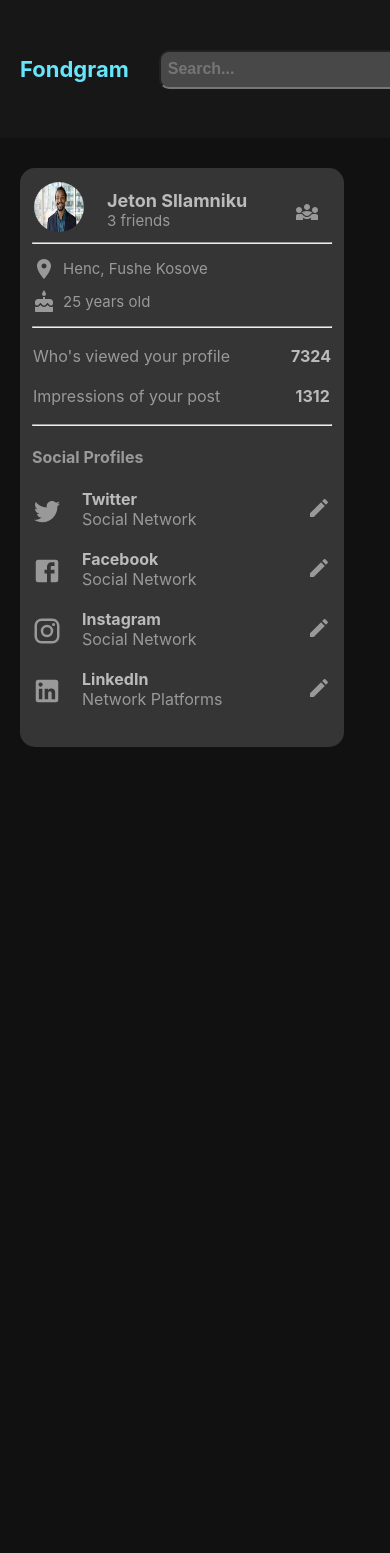
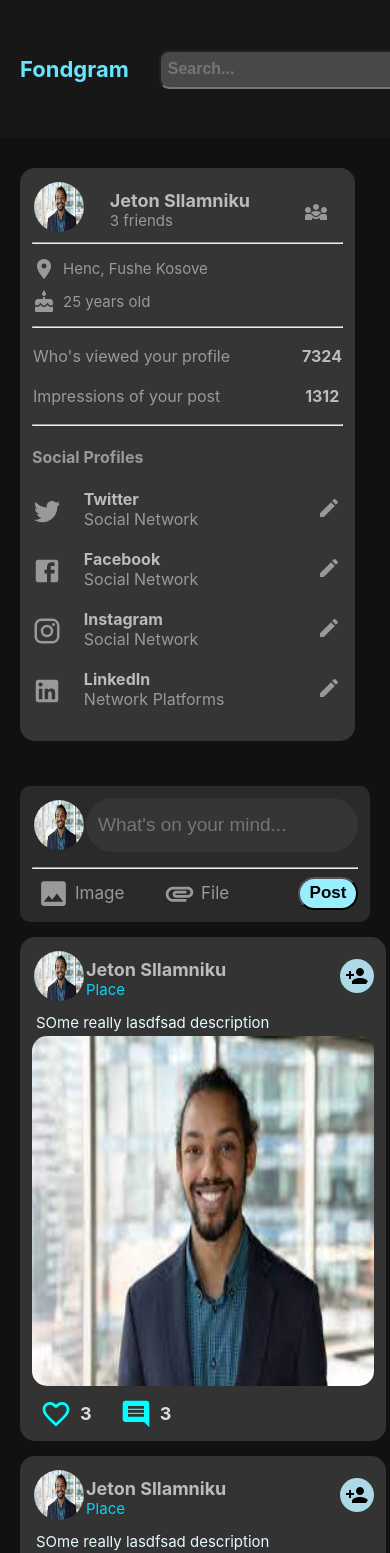
Before and after one commit to fondgram/view, a React (Create React App) app in the folder fondgram/: page / in a window 390 px wide. Shown: the top 1553 px of the page. Built offline with nearby package versions, Linux system fonts and the light colour scheme.

Commit message:
Added PostCard + added some responsivity

```diff
--- a/fondgram/src/Components/Navbar/Navbar.css
+++ b/fondgram/src/Components/Navbar/Navbar.css
@@ -3,6 +3,7 @@ nav {
     justify-content: space-between;
     padding: 0 5%;
     background-color: #171717;
+    max-width: 100%;
 }
 
 
--- a/fondgram/src/Components/PostCard/PostCard.css
+++ b/fondgram/src/Components/PostCard/PostCard.css
@@ -1,8 +1,78 @@
 .post__card {
-    max-width: 550px;
-    height: 500px;
+    width: 550px;
+    height: 505px;
     background-color: #333;
     margin: 15px;
     padding: 12px;
     border-radius: 15px;
 }
+
+
+.post__card .upper__part {
+    display: grid;
+    grid-template-columns: 1.7fr 8fr 1fr;
+}
+
+.post__card .upper__part .info {
+    display: flex;
+    flex-direction: column;
+}
+
+.post__card .upper__part .full__name {
+    margin: 0;
+    margin-top: 10px;
+    font-size: 18px;
+    font-weight: 700;
+    color: #bbb
+}
+
+.post__card .upper__part .location {
+    margin: 0;
+    font-size: 15px;
+    color: #00D5FA
+}
+
+.post__card .bottom__part .post__image {
+    width: 100%;
+    min-width: 300px;
+    border-radius: 15px;
+    height: 90%;
+    min-height: 350px;
+}
+
+.post__card .bottom__part .description {
+    font-size: 15px;
+    color: #E6FBFF;
+    margin: 4px;
+    margin-top: 10px;
+}
+
+.post__card .bottom__part>div {
+    display: flex;
+    gap: 20px;
+
+}
+
+.post__card .bottom__part .likes,
+.post__card .bottom__part .comments {
+    display: flex;
+    color: #ddd;
+    font-size: 18px;
+    font-weight: 700;
+    align-items: center;
+}
+
+
+.post__card .bottom__part .icon:hover {
+    border-radius: 10px;
+    background-color: #484848;
+
+}
+
+@media screen and (max-width:678px) {
+    .post__card {
+        width: 90%;
+        min-width: 300px;
+        height: 480px;
+    }
+}
--- a/fondgram/src/Components/PostCard/PostCard.js
+++ b/fondgram/src/Components/PostCard/PostCard.js
@@ -1,9 +1,45 @@
 import React from 'react'
+import PersonAddIcon from '@mui/icons-material/PersonAdd';
+import FavoriteBorderIcon from '@mui/icons-material/FavoriteBorder';
+import FavoriteIcon from '@mui/icons-material/Favorite';
+import InsertCommentIcon from '@mui/icons-material/InsertComment';
 import "./PostCard.css"
 
 const PostCard = () => {
+  const handleAddLike = () => {
+    console.log("like added")
+  }
+  const handleShowComments = () => {
+    console.log("comment added")
+  }
+  const handleAddFriend = () => {
+    console.log('asdfsd')
+  }
   return (
-    <div className='post__card'>PostCard</div>
+    <div className='post__card'>
+      <div className='upper__part'>
+        <img className='profile__image' src={require("./assets/profileSample.jpg")} alt='profile__image' />
+        <div className='info'>
+          <p className='full__name'>Jeton Sllamniku</p>
+          <p className='location'>Place</p>
+        </div>
+        <PersonAddIcon onClick={handleAddFriend} sx={{ marginTop: '10px', backgroundColor: 'lightblue', borderRadius: '50%', padding: "5px", cursor: 'pointer' }} />
+      </div>
+      <div className='bottom__part'>
+        <p className='description'>SOme really lasdfsad description</p>
+        <img className='post__image' src={require("./assets/profileSample.jpg")} alt='profile__image' />
+        <div>
+          <div className='likes'>
+            <FavoriteBorderIcon className='icon' onClick={handleAddLike} sx={{ fontSize: "32px", padding: '4px', color: 'aqua', cursor: 'pointer', margin:'4px' }} /> {/*Todo: set filled heart if liked, otherwise unfilled */}
+            <span>3</span>
+          </div>
+          <div className='comments'>
+            <InsertCommentIcon className='icon' onClick={handleShowComments} sx={{ fontSize: "32px", padding: '4px', color: 'aqua', cursor: 'pointer', margin:'4px' }} />
+            <span>3</span>
+          </div>
+        </div>
+      </div>
+    </div>
   )
 }
 
--- a/fondgram/src/Components/ProfileInfoCard/ProfileInfoCard.css
+++ b/fondgram/src/Components/ProfileInfoCard/ProfileInfoCard.css
@@ -1,6 +1,6 @@
 .profile__info__card {
     background-color: #353535;
-    width: 300px;
+    width: 320px;
     max-height: 555px;
     border-radius: 15px;
     padding: 12px;
--- a/fondgram/src/Components/Recommended/Recommended.css
+++ b/fondgram/src/Components/Recommended/Recommended.css
@@ -1,5 +1,5 @@
 .recommended {
-    width: 300px;
+    width: 320px;
     height: 500px;
     background-color: #353535;
     border-radius: 15px;
--- a/fondgram/src/Pages/Home/Home.css
+++ b/fondgram/src/Pages/Home/Home.css
@@ -12,7 +12,9 @@
 @media screen and (max-width: 678px){
     .home main {
         padding: 0 5px;
-        grid-template-columns: 1fr;
-        grid-template-rows: 1fr 1fr 1fr
+        display: flex;
+        flex-wrap: wrap;
+        /* grid-template-columns: 1fr;
+        grid-template-rows: 1fr 8fr 1fr */
     }
 }
--- a/fondgram/src/Pages/Home/Home.js
+++ b/fondgram/src/Pages/Home/Home.js
@@ -4,8 +4,9 @@ import AddPost from '../../Components/AddPost/AddPost'
 import ProfileInfoCard from '../../Components/ProfileInfoCard/ProfileInfoCard'
 import PostCard from '../../Components/PostCard/PostCard'
 import Recommended from '../../Components/Recommended/Recommended'
+import { Add } from '@mui/icons-material'
 import "./Home.css"
-import { Add } from '@mui/icons-material'
+
 const Home = () => {
   return (
     <div className='home'>
```
Also changed, not shown: fondgram/src/Components/PostCard/assets/emptyProfile.webp (added), fondgram/src/Components/PostCard/assets/profileSample.jpg (added).
